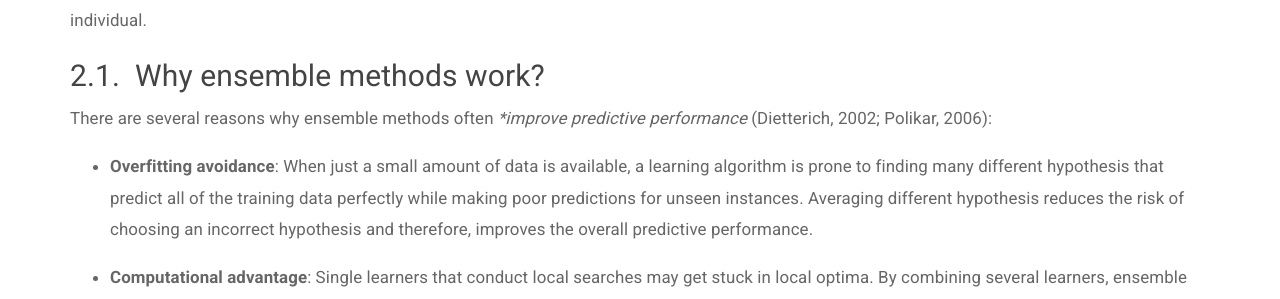
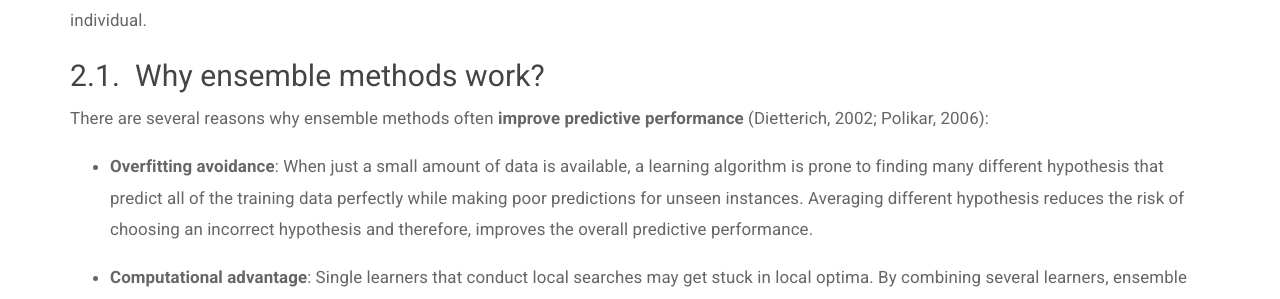
Before and after one commit to JIWANG176/JIWANG176.github.io, a Jekyll site: the page built from _posts/2020-04-21-ensemble-learning-a-suvery.md, in a window 1280 px wide and 900 px high, scrolled down 1202 px. Shown: the part 152-451 px from the top of the window. Built offline with Jekyll 4.4.1, drawn with Linux system fonts in a browser that asks for light colours.

```diff
--- a/_config.yml
+++ b/_config.yml
@@ -16,7 +16,7 @@
 title: Ji's website
 name: Ji's website
 description:
-  Building
+  Welcome to my website!
 baseurl: "" # the subpath of your site, e.g. /blog
 github_username:  JIWANG176
 
--- a/_includes/homeheader.html
+++ b/_includes/homeheader.html
@@ -6,9 +6,9 @@
       </h1>
       <div class="header-icons">
         <a aria-label="Send email" href="JIWANG176@outlook.com"><i class="icon fa fa-envelope"></i></a>
-        <a aria-label="My Instagram" target="_blank" href=""><i class="icon fa fa-instagram" aria-hidden="true"></i></a>
-        <a aria-label="My Facebook" target="_blank" href=""icon fa fa-facebook" aria-hidden="true"></i></a>
-        <a aria-label="My LinkedIn" target="_blank" href=""><i class="icon fa fa-linkedin-square" aria-hidden="true"></i></a>
+        <a aria-label="My Instagram" target="_blank" href="https://github.com/JIWANG176"><i class="icon fa fa-instagram" aria-hidden="true"></i></a>
+        <a aria-label="My Facebook" target="_blank" href="https://github.com/JIWANG176"><i class="icon fa fa-facebook" aria-hidden="true"></i></a>
+        <a aria-label="My LinkedIn" target="_blank" href="https://github.com/JIWANG176"><i class="icon fa fa-linkedin-square" aria-hidden="true"></i></a>
         <a aria-label="My Github" target="_blank" href="https://github.com/JIWANG176"><i class="icon fa fa-github-alt" aria-hidden="true"></i></a>
       </div>
       <div class="header-links">
--- a/_layouts/default.html
+++ b/_layouts/default.html
@@ -48,8 +48,9 @@
 		{% endfor %}
 		</ul>
 	{% endif %}
-
+	{% include disqus.html %}
 	</div>
 	{% include footer.html %}
+	{% include analytics.html %}
 </body>
 </html>
--- a/_posts/2020-04-21-ensemble-learning-a-suvery.md
+++ b/_posts/2020-04-21-ensemble-learning-a-suvery.md
@@ -24,7 +24,7 @@ Ensemble learning is an umbrella term for methods that combine multiple inducers
 Ensemble learning refers to the generation and combination of multiple inducers to solve a particular machine learning task. The intuitive explanation for the ensemble methodology stems from human nature and the tendency to gather different opinions and weigh and combine them to make a complex decision. The main idea is that weighing and aggregating several individual opinions will be better than choosing the opinion of one individual.
 
 ### Why ensemble methods work?
-There are several reasons why ensemble methods often **improve predictive performance* (Dietterich, 2002; Polikar, 2006):
+There are several reasons why ensemble methods often **improve predictive performance** (Dietterich, 2002; Polikar, 2006):
 
 - **Overfitting avoidance**: When just a small amount of data is available, a learning algorithm is prone to finding many different hypothesis that predict all of the training data perfectly while making poor predictions for unseen instances. Averaging different hypothesis reduces the risk of choosing an incorrect hypothesis and therefore, improves the overall predictive performance.
 
--- a/index.html
+++ b/index.html
@@ -1,8 +1,8 @@
 ---
 layout: default
 title: Ji's website
-description: Building..
-comments: false
+description: Welcome to my website!
+comments: true
 ---
 
 <!-- Pagination links -->
```
Also changed, not shown: _posts/2020-04-22-build-decision-tree-with-c - 副本.md (renamed from _posts/2020-04-22-build-decision-tree-with-c.md).
